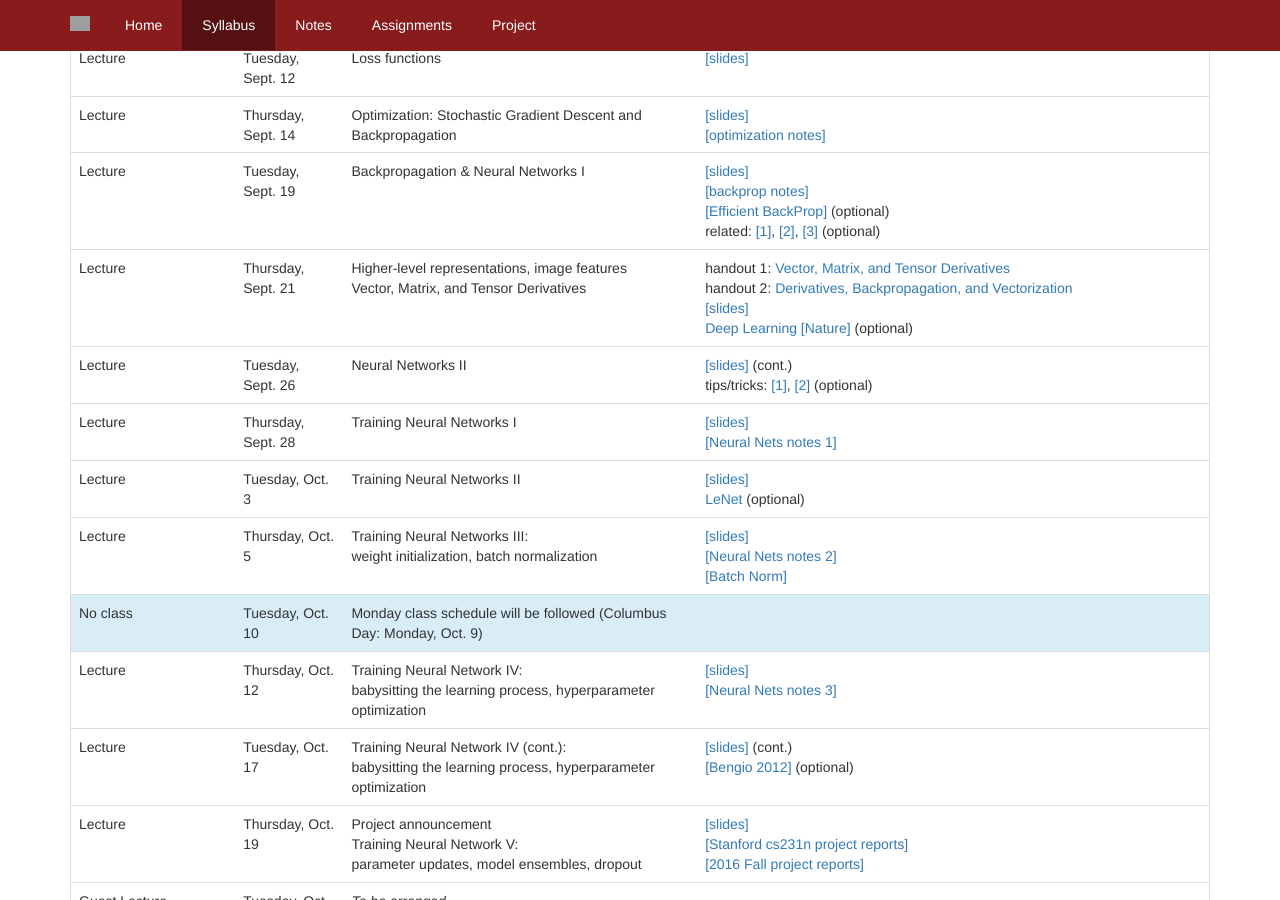
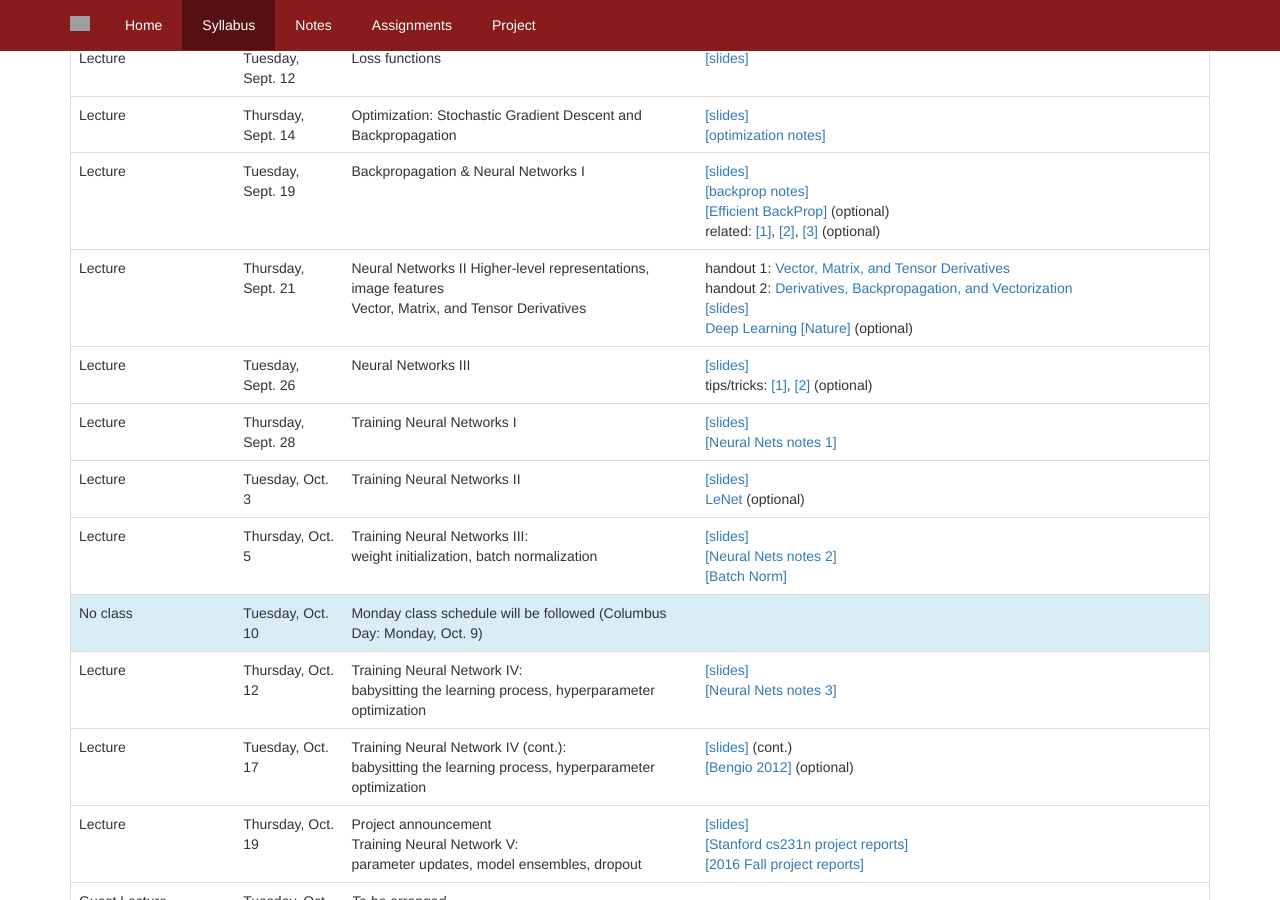
Before and after one commit to compsci682/compsci682.github.io, a Jekyll site: the page syllabus.html, which Jekyll copies as it is, in a window 1280 px wide and 900 px high, scrolled down 418 px. Built offline with Jekyll 4.4.1, drawn with Linux system fonts in a browser that asks for light colours; grey boxes are pictures that could not be loaded.

Commit message:
0926 syllabus update

```diff
--- a/syllabus.html
+++ b/syllabus.html
@@ -141,6 +141,7 @@
     <td>Lecture</td>
     <td>Thursday, Sept. 21</td>
     <td>
+        Neural Networks II
         Higher-level representations, image features<br>
         Vector, Matrix, and Tensor Derivatives
     </td>
@@ -155,14 +156,14 @@
     <td>Lecture</td>
     <td>Tuesday, Sept. 26</td>
     <td>
-        Neural Networks II
+        Neural Networks III
     </td>
     <td>
-      <a href="https://docs.google.com/presentation/d/1bY-osCs8Rw6fyVulN9DMQ8OMS4X_UnyJtI5Vw2XHK7Q/edit?usp=sharing">[slides]</a> (cont.)<br>
-      tips/tricks:
-      <a href="http://research.microsoft.com/pubs/192769/tricks-2012.pdf">[1]</a>,
-      <a href="http://arxiv.org/pdf/1206.5533v2.pdf">[2]</a> (optional)
-      <br>
+        <a href="https://docs.google.com/presentation/d/1HlSkvyPbUmCNQxx-cEAO92jv6tC5C2GRSy8RwU-UqIE/edit?usp=sharing">[slides]</a><br>
+        tips/tricks:
+        <a href="http://research.microsoft.com/pubs/192769/tricks-2012.pdf">[1]</a>,
+        <a href="http://arxiv.org/pdf/1206.5533v2.pdf">[2]</a> (optional)
+        <br>
     </td>
   </tr>
   <tr>
@@ -172,8 +173,8 @@
         Training Neural Networks I
     </td>
     <td>
-        <a href="https://docs.google.com/presentation/d/1HlSkvyPbUmCNQxx-cEAO92jv6tC5C2GRSy8RwU-UqIE/edit?usp=sharing">[slides]</a><br>
-        <a href="notes/neural-networks-1/">[Neural Nets notes 1]</a>
+      <a href="https://docs.google.com/presentation/d/1YO6EmyQhzkaTE09iR6229lNtNahM8i0sAdVyXpsMbtE/edit?usp=sharing">[slides]</a><br>
+      <a href="notes/neural-networks-1/">[Neural Nets notes 1]</a>
     </td>
   </tr>
   <tr>
```
